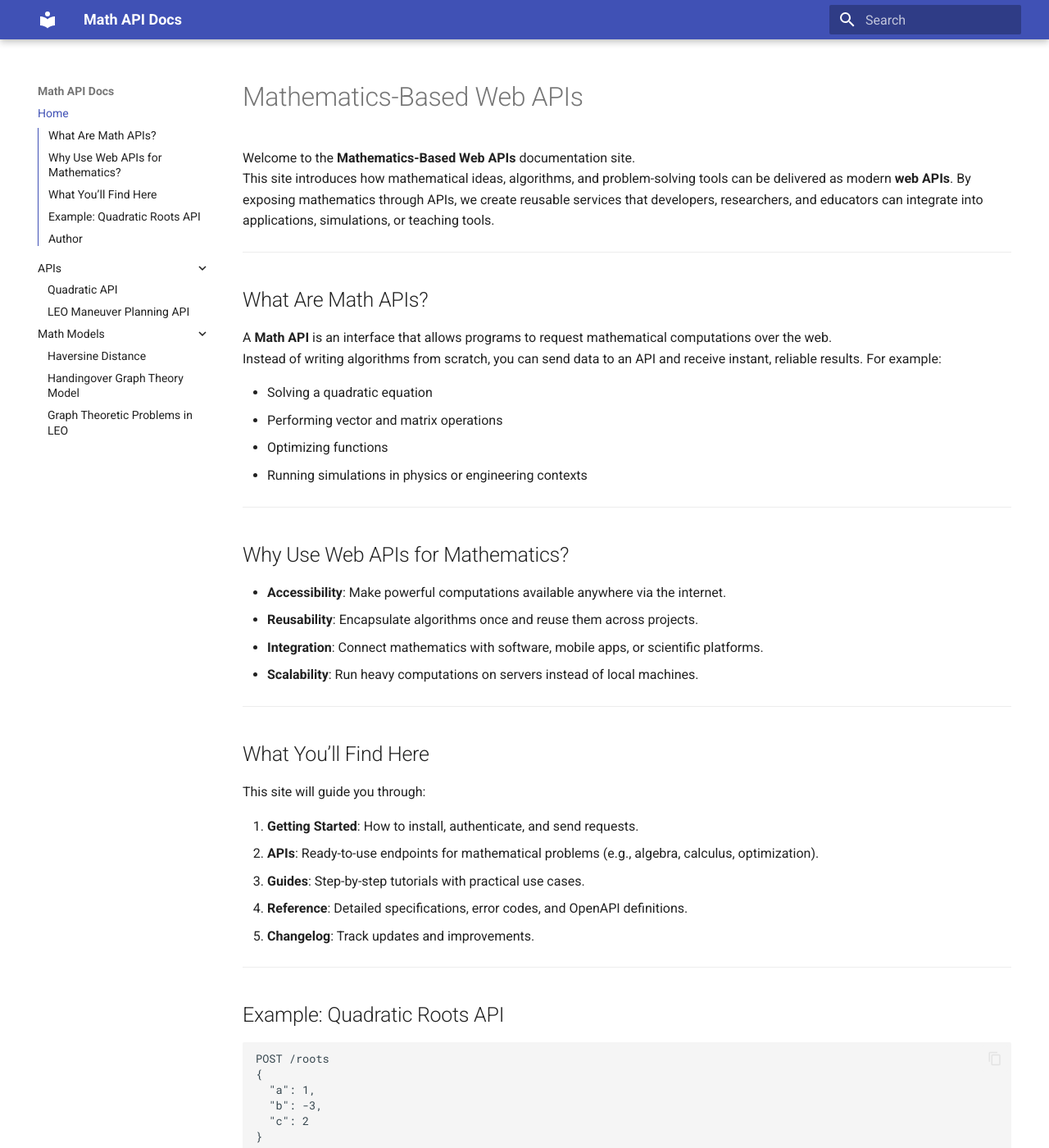
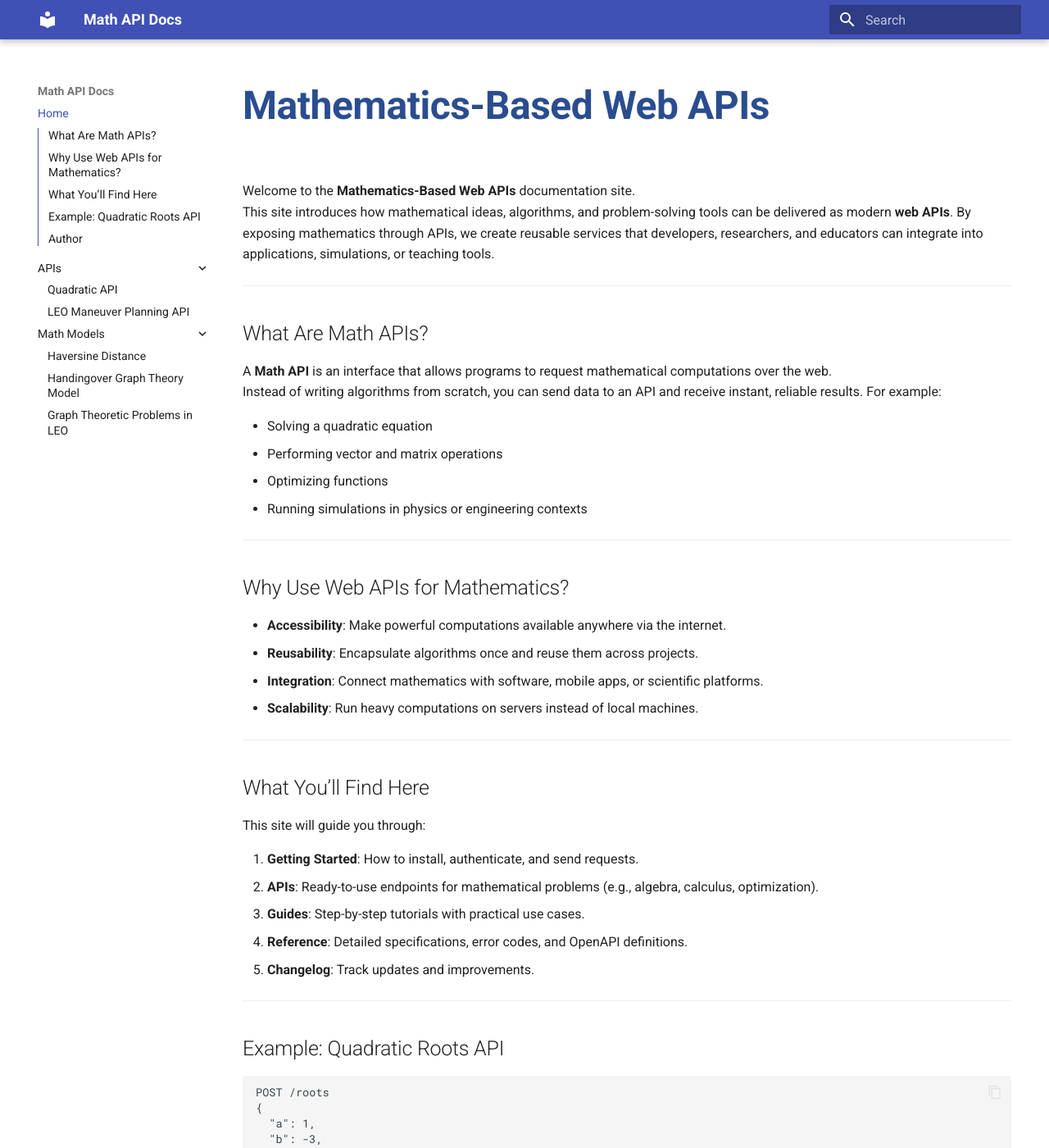
Before and after one commit to AtharKharal/Math-APIs, an MkDocs documentation site: the page built from docs/index.md, in a window 1280 px wide and 1400 px high. Shown: the whole window at 82% size. Built offline with MkDocs 1.6.1 and Material for MkDocs 9.7.7, drawn with Linux system fonts in a browser that asks for light colours.

Commit message:
working and deployed

```diff
--- /dev/null
+++ b/docs/assets/custom.css
@@ -0,0 +1,15 @@
+.md-typeset h1 {
+  font-size: 2.4rem;
+  color: #2a4d8f;
+  font-weight: bold;
+}
+
+.md-typeset .grid.cards {
+  margin-top: 1rem;
+}
+
+.md-typeset .grid.cards > * {
+  border-radius: 12px;
+  background: #f9fafc;
+  box-shadow: 0 2px 8px rgba(0, 0, 0, 0.05);
+}
--- a/mkdocs.yml
+++ b/mkdocs.yml
@@ -19,3 +19,5 @@ nav:
       - Haversine Distance: Haversine Distance.md
       - Handingover Graph Theory Model: Handingover Graph Theory Model.md
       - Graph Theoretic Problems in LEO: Graph Theoretic Problems in LEO.md
+extra_css:
+  - assets/custom.css
```
